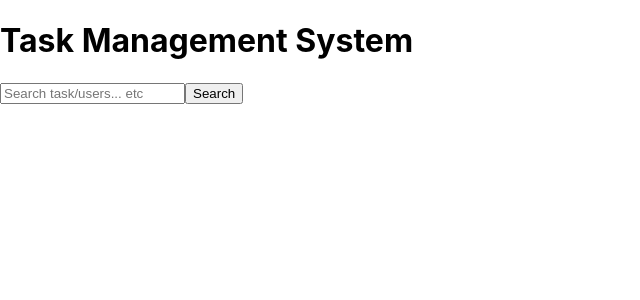
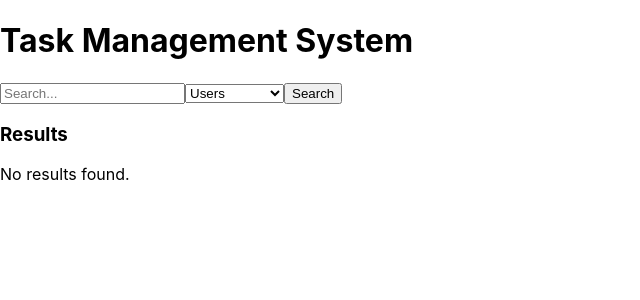
Before and after one commit to Blessing886/task-manager-frontend, a React (Create React App) app: page / in a window 1280 px wide. Shown: the top 300 px of the page, without its empty margins (0-640 px from the left). Built offline with nearby package versions, Linux system fonts and the light colour scheme.

Commit message:
adds search functionality

```diff
--- a/src/Components/SearchBar.js
+++ /dev/null
@@ -1,18 +0,0 @@
-import React, { useState } from 'react';
-
-function SearchBar({ onSearch}) {
-    const [searchItem, setSearchItem] = useState('');
-    const handleChange = (event) => {
-        setSearchItem(event.target.value);
-    };
-    const handleSearch = () => {onSearch(searchItem)};
-
-    return (
-        <div>
-            <input type='text' value={searchItem} onChange={handleChange} placeholder='Search task/users... etc'/>
-            <button onClick={handleSearch}>Search</button>
-        </div>
-    );
-}
-
-export default SearchBar;
--- /dev/null
+++ b/src/Components/SearchDetails.js
@@ -0,0 +1,86 @@
+import React, { useState } from 'react';
+import UserDetails from './UserDetails';
+
+function SearchDetails() {
+  const [searchDetail, setSearchDetail] = useState('');
+  const [searchType, setSearchType] = useState('users');
+  const [results, setResults] = useState([]);
+  const [loading, setLoading] = useState(false);
+
+  const fetchDetails = (resource, query) => {
+    setLoading(true);
+    fetch(`/${resource}?q=${query}`)
+      .then((response) => {
+        if (!response.ok) {
+          throw new Error(`Error fetching ${resource}: ${response.statusText}`);
+        }
+        return response.json();
+      })
+      .then(setResults)
+      .catch((error) => {
+        console.error(error);
+        setResults([]);
+      })
+      .finally(() => setLoading(false));
+  };
+
+  const handleSearch = () => {
+    if (!searchDetail.trim()) {
+      alert('Please enter a search term.');
+      return;
+    }
+    fetchDetails(searchType, searchDetail);
+  };
+
+  return (
+    <div>
+      <input
+        type="text"
+        value={searchDetail}
+        onChange={(e) => setSearchDetail(e.target.value)}
+        placeholder="Search..."
+      />
+      <select
+        value={searchType}
+        onChange={(e) => setSearchType(e.target.value)}
+      >
+        <option value="users">Users</option>
+        <option value="departments">Departments</option>
+        <option value="tasks">Tasks</option>
+      </select>
+      <button onClick={handleSearch}>Search</button>
+
+      <div>
+      <h3>Results</h3>
+      {loading ? (
+        <p>Loading...</p>
+      ) : results.length > 0 ? (
+        <ul>
+          {searchType === 'users' ? (
+            // Render UserDetail component for each user
+            results.map((user) => (
+              <li key={user.id}>
+                <UserDetails user={user} />
+              </li>
+            ))
+          ) : (
+            // Render other results (departments or tasks)
+            results.map((item) => (
+              <li key={item.id}>
+                {item.name || item.title || item.description}
+              </li>
+            ))
+          )}
+        </ul>
+      ) : (
+        <p>No results found.</p>
+      )}
+
+
+      </div>
+    </div>
+
+  );
+}
+
+export default SearchDetails;
--- /dev/null
+++ b/src/Components/UserDetails.js
@@ -0,0 +1,55 @@
+import React, { useState, useEffect } from 'react';
+
+function UserDetails({ user }) {
+  const [tasks, setTasks] = useState([]);
+
+  useEffect(() => {
+    fetch(`/users/${user.id}/tasks`)
+      .then((response) => response.json())
+      .then(setTasks)
+      .catch((error) => {
+        console.error('Error fetching tasks:', error);
+      });
+  }, [user.id]);
+
+  return (
+    <>
+      <h4>{user.name}</h4>
+      <p>Email: {user.email}</p>
+      <p>Role: {user.role}</p>
+      <p>Department: {user.department ? user.department.name : 'None'}</p>
+
+      <h5>Tasks:</h5>
+      {tasks.length > 0 ? (
+        <ul>
+          {tasks.map((task) => (
+            <li key={task.id}>
+              <strong>{task.title}</strong>
+              <p>{task.description}</p>
+              <p>Status: {task.status}</p>
+              <p>Priority: {task.priority}</p>
+              <p>Due Date: {task.due_date}</p>
+
+              <h6>Comments:</h6>
+              {task.comments?.length > 0 ? (
+                <ul>
+                  {task.comments.map((comment) => (
+                    <li key={comment.id}>
+                      <p>{comment.comment}</p>
+                    </li>
+                  ))}
+                </ul>
+              ) : (
+                <p>No comments for this task.</p>
+              )}
+            </li>
+          ))}
+        </ul>
+      ) : (
+        <p>No tasks assigned to this user.</p>
+      )}
+    </>
+  );
+}
+
+export default UserDetails;
--- a/src/Pages/Main.js
+++ b/src/Pages/Main.js
@@ -1,11 +1,11 @@
 import { Routes, Route } from 'react-router-dom';
-import SearchBar from '../Components/SearchBar';
+import SearchDetails from '../Components/SearchDetails';
 
 function Main() {
     return (
         <div>
           <Routes>
-            <Route path='/' element={<SearchBar />} />
+            <Route path='/' element={<SearchDetails />} />
           </Routes>
         </div>
     )
```
Also changed, not shown: src/Components/TaskList.js (added).
